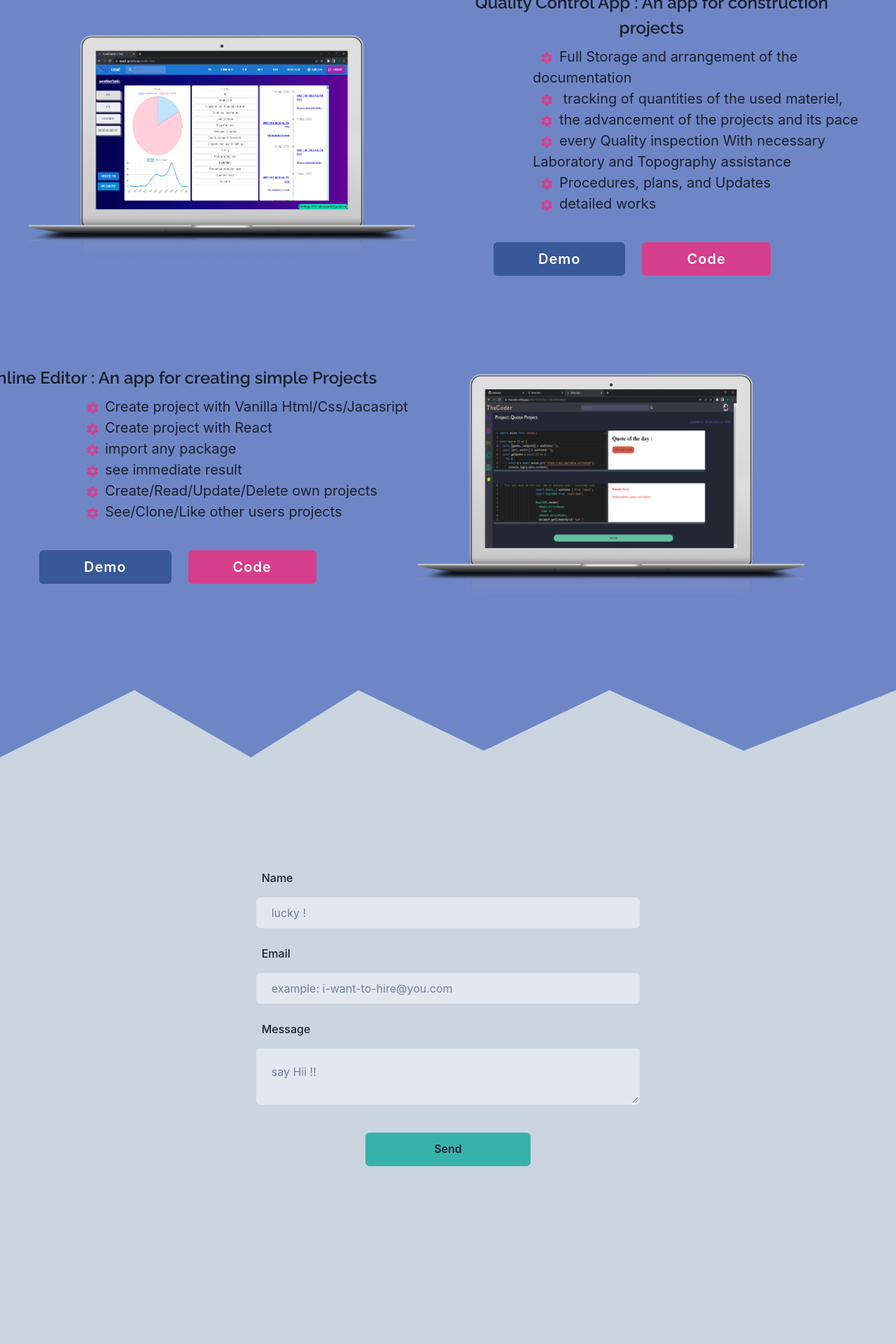
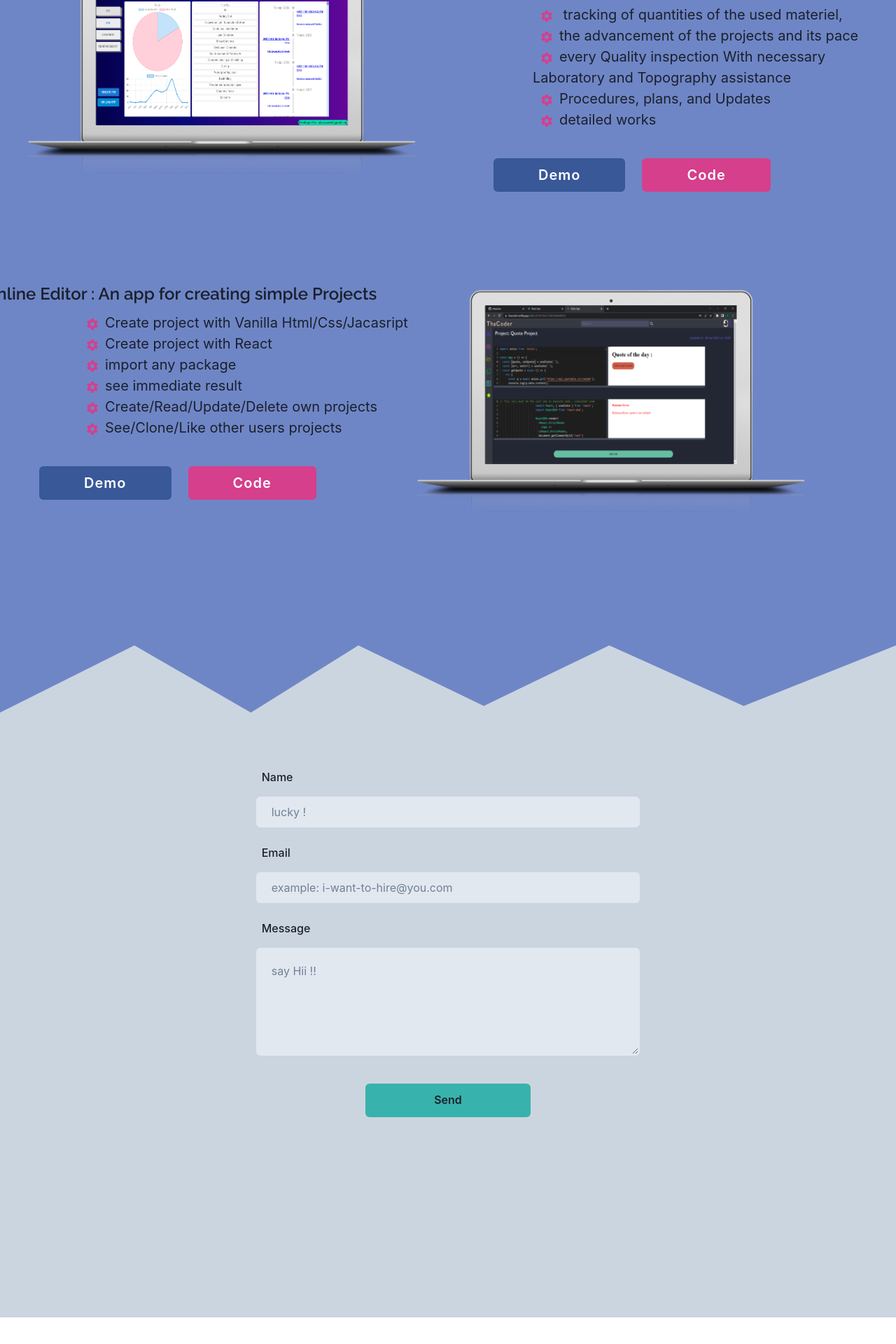
Before and after one commit to tahasama/myPortfolio, a React (Create React App) app: page / in a window 1280 px wide. Shown: the part 3054-4974 px from the top of the page at 70% size. After the commit the page ends 4936 px from the top, so only its background shows below. Built offline with nearby package versions, Linux system fonts and the light colour scheme.

Commit message:
re-redesign contact page

```diff
--- a/src/components/contact.tsx
+++ b/src/components/contact.tsx
@@ -1,19 +1,15 @@
 import React, { useRef } from "react";
 import emailjs from "@emailjs/browser";
 import {
-  Box,
   Button,
-  Flex,
   FormControl,
-  FormHelperText,
   FormLabel,
   Input,
-  Text,
   Textarea,
   useColorModeValue,
   VStack,
 } from "@chakra-ui/react";
-import { Element, Link } from "react-scroll";
+import { Element } from "react-scroll";
 
 const Contact = () => {
   const bglOnLight = useColorModeValue("gray.300", "gray.900");
@@ -59,17 +55,17 @@ const Contact = () => {
           "polygon(28% 10%, 40% 0, 54% 9%, 68% 0, 83% 9%, 100% 0, 100% 100%, 0 100%, 0 10%, 15% 0)",
         ]}
         // clipPath="polygon(50% 0%, 0% 100%, 100% 100%)"
-        mt={[-40, -40, -60, -80, -80]}
+        mt={[-40, -40, -60, -80, -96]}
         // zIndex={99}
       >
         <Element name="Contact"></Element>
         <FormControl
           ref={form}
           onSubmit={sendEmail}
-          top={80}
+          top={[28, 80, 28, 28, 40]}
           w={[6 / 7, 6 / 7, 4 / 7, 3 / 7, 3 / 7]}
           //   fontSize={[20, 20, 20, 20, 20]}
-          mt={[-40, -60, -20, -20, -20]}
+          //   mt={[-40, -60, -80, -20, -40]}
         >
           <FormLabel p={2}>Name</FormLabel>
           <Input
@@ -102,8 +98,8 @@ const Contact = () => {
             border={"2px"}
             borderColor="gray.200"
             bgColor={bgPlaceHolder}
-            noOfLines={20}
             placeholder="say Hii !!"
+            rows={5}
           />
           <VStack>
             <Button
--- a/src/components/projects.tsx
+++ b/src/components/projects.tsx
@@ -20,9 +20,8 @@ import { MdSettings } from "react-icons/md";
 import proj1 from "../images/proj/proj1/QualityApp.png";
 import proj2 from "../images/proj/proj2/EditorApp.png";
 import { Element } from "react-scroll";
-import { motion, MotionConfig } from "framer-motion";
-import emailjs from "@emailjs/browser";
-import { useEffect, useRef, useState } from "react";
+import { motion } from "framer-motion";
+import { useState } from "react";
 
 const Projects = () => {
   const bglOnLight = useColorModeValue("rgba(111,134,198,255)", "gray.900");
@@ -50,6 +49,7 @@ const Projects = () => {
         ]}
         mt={["-202vh", "-160vh", "-50vh", "-80vh", "-60vh"]}
         zIndex={2}
+        // mb={40}
       >
         <Element name="Projects"></Element>
 
@@ -60,7 +60,7 @@ const Projects = () => {
             alignItems={"center"}
             w={"96%"}
             mx={[2, 2, 2, 5, 10]}
-            mt={["-28vh", "-25vh", "-20vh", "-20vh", "-5vh"]}
+            mt={["-28vh", "-25vh", "-20vh", "-20vh", "-20vh"]}
           >
             <Img
               src={proj1}
```
